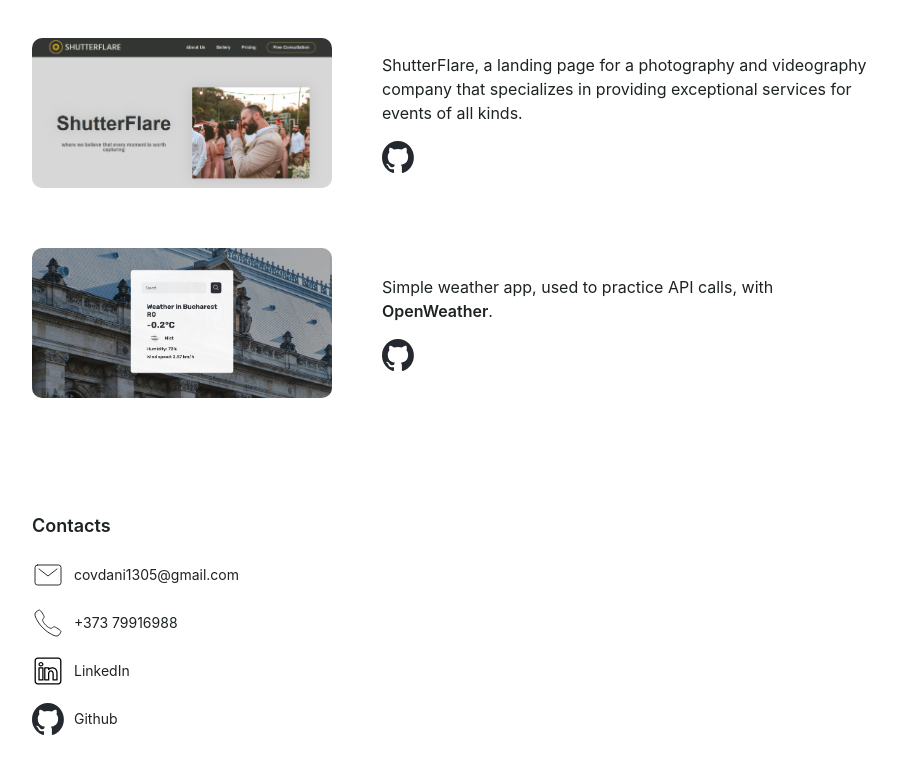
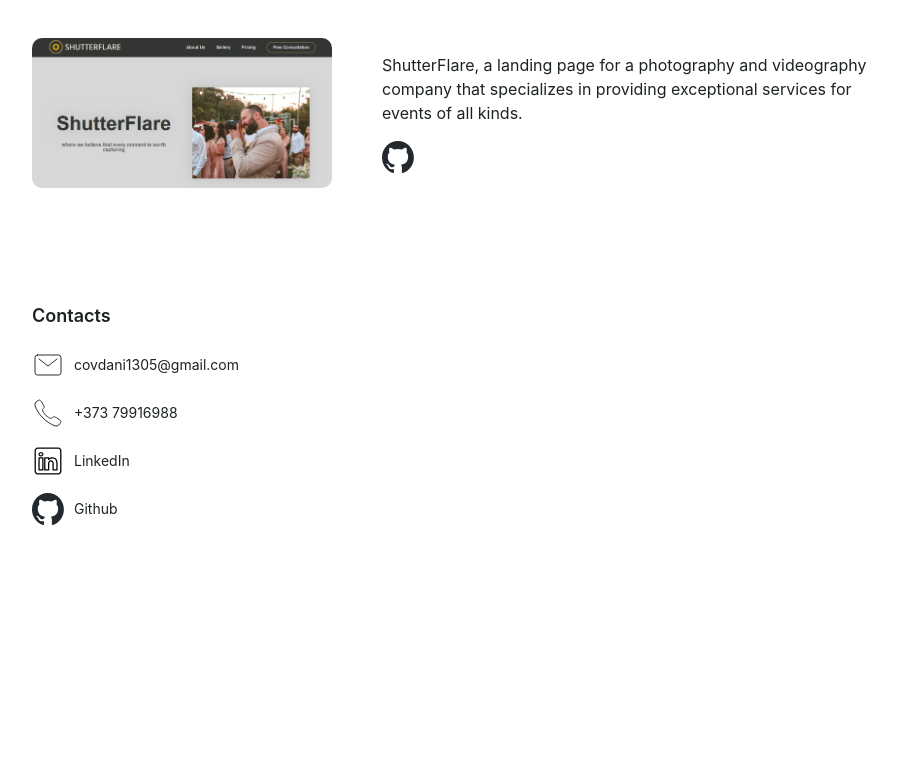
Before and after one commit to covdani1305/Portfolio-Site, a website built with Vite: page index.html in a window 1280 px wide. Shown: the part 1307-2080 px from the top of the page, without its empty margins (188-1085 px from the left). After the commit the page ends 1932 px from the top, so only its background shows below. Built offline with nearby package versions, Linux system fonts and the light colour scheme; files whose address does not match are found by name.

Commit message:
Remove useless project

```diff
--- a/index.html
+++ b/index.html
@@ -88,35 +88,6 @@
             /></a>
           </div>
         </li>
-        <li class="project_container">
-          <a href="https://covaci-weather-app.netlify.app" target="_blank">
-            <img
-              class="project_img"
-              src="./img/weatherApp.jpg"
-              alt="Weather app project image."
-            />
-          </a>
-          <div class="project_description">
-            <p>
-              Simple weather app, used to practice API calls, with
-              <span
-                ><a
-                  class="open_weather_link"
-                  href="https://openweathermap.org/"
-                  target="_blank"
-                  >OpenWeather</a
-                ></span
-              >.
-            </p>
-            <a
-              class="github_link"
-              href="https://github.com/covdani1305/Weather_App"
-              target="_blank"
-            >
-              <img class="github_icon" src="./img/github-mark.svg" alt=""
-            /></a>
-          </div>
-        </li>
       </ul>
     </section>
     <section class="contacts section">
```
